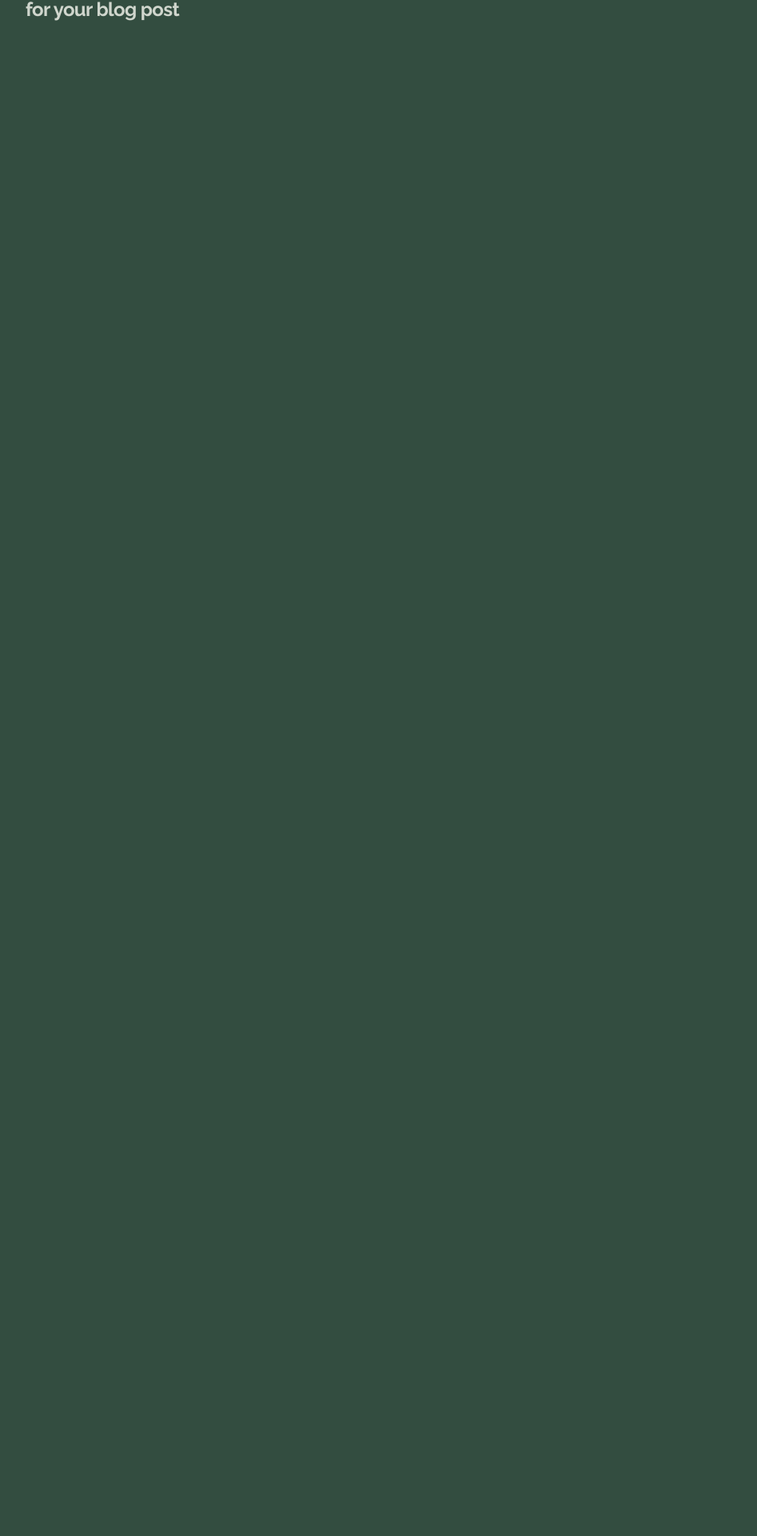
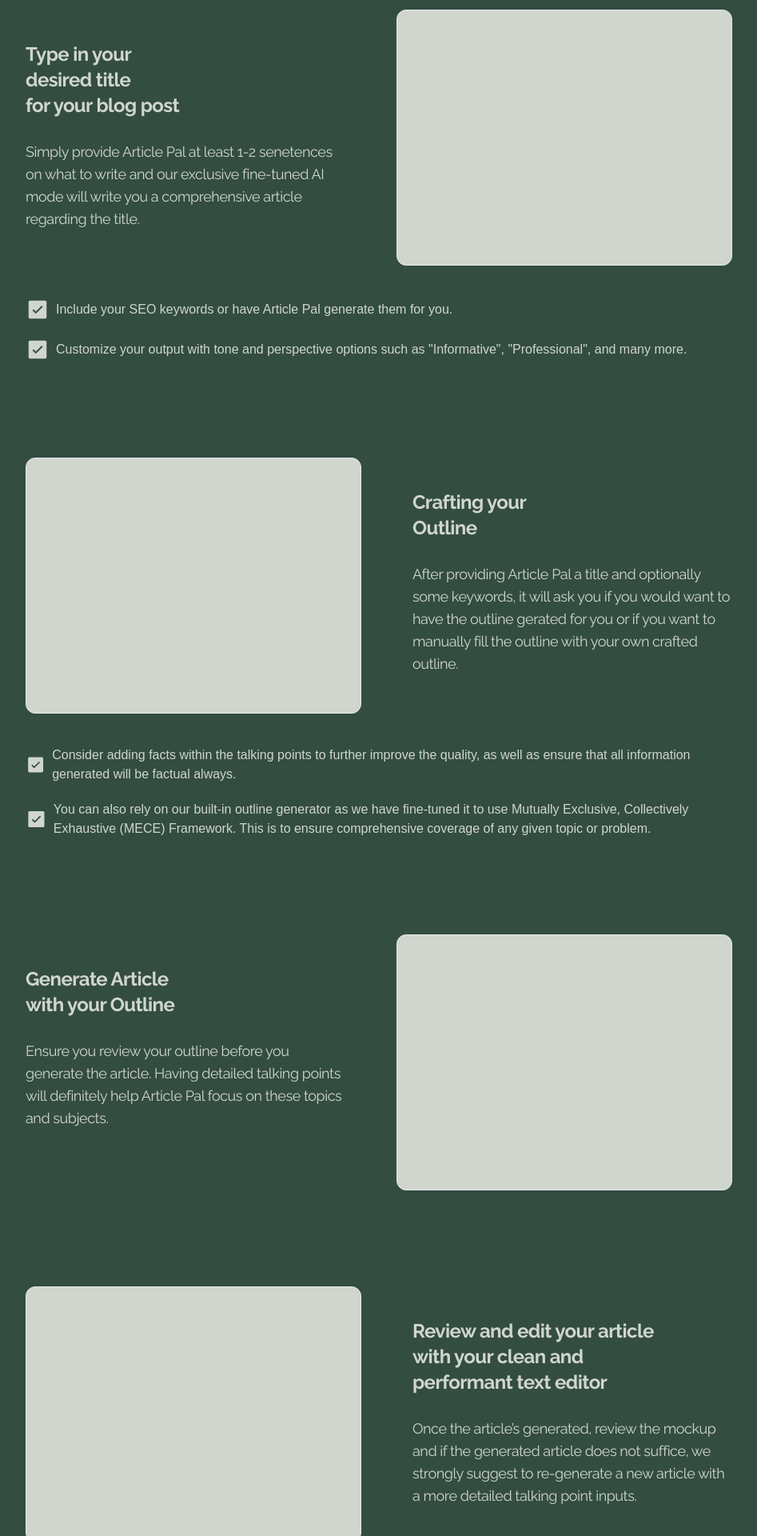
Before and after one commit to ethancreates/article-pal, a Next.js app: page / in a window 1280 px wide. Shown: the part 2763-4683 px from the top of the page at 80% size, without its empty margins (158-1105 px from the left). Before the commit the page ends 2791 px from the top, so only its background shows below. Built offline with nearby package versions, Linux system fonts and the light colour scheme; a web font is replaced by a local one.

Commit message:
finished HowToSection

```diff
--- a/src/components/HowToSection.tsx
+++ b/src/components/HowToSection.tsx
@@ -1,5 +1,8 @@
 import { raleway } from "@/components/Fonts"
 import { cn } from "@/lib/utils";
+import { IoIosCheckbox } from "react-icons/io";
+
+
 
 const HowToSection = () => {
   return (
@@ -11,11 +14,93 @@
         </h2>
       </div>
       {/* Step 1 */}
-      <div className="flex justify-between w-[900px] items-center">
-        <div className="mt-10">
-          <h2 className={cn("w-[350px] font-bold text-2xl tracking-tight", raleway.className)}>Type in your <br/> desired title <br/> for your blog post</h2>
+      <div className="flex flex-col justify-between w-[900px]">
+        {/* top side */}
+        <div className="mt-[120px] flex">
+          {/* left side */}
+          <div className="space-y-7">
+            <h2 className={cn("w-[350px] font-bold text-2xl tracking-tight mt-10", raleway.className)}>Type in your <br/> desired title <br/> for your blog post</h2>
+            <p className={cn("w-[400px] text-lg tracking-tight", raleway.className)}>Simply provide Article Pal at least 1-2 senetences on what to write and our exclusive fine-tuned AI mode will write you a comprehensive article regarding the title.</p>
+          </div>
+          {/* right side */}
+          <div className="ml-16">
+            <div className="w-[420px] h-[320px] rounded-xl bg-foreground border" />
+          </div>
         </div>
-        <div></div>
+        {/* bottom side */}
+        <div className="flex flex-col">
+          <div className="flex items-center mt-10">
+            <IoIosCheckbox className="text-3xl mr-2" />
+            <p>Include your SEO keywords or have Article Pal generate them for you.</p>
+          </div>
+          <div className="flex items-center mt-5">
+            <IoIosCheckbox className="text-3xl mr-2" />
+            <p>Customize your output with tone and perspective options such as &quot;Informative&quot;, &quot;Professional&quot;, and many more.</p>
+          </div>
+        </div>
+      </div>
+      {/* Step 2 */}
+      <div className="flex flex-col justify-between w-[900px]">
+        {/* top side */}
+        <div className="mt-[120px] flex">
+          {/* left side */}
+          <div className="">
+            <div className="w-[420px] h-[320px] rounded-xl bg-foreground border" />
+          </div>
+          {/* right side */}
+          <div className="space-y-7 ml-16">
+            <h2 className={cn("w-[350px] font-bold text-2xl tracking-tight mt-10", raleway.className)}>Crafting your<br/>Outline</h2>
+            <p className={cn("w-[400px] text-lg tracking-tight", raleway.className)}>After providing Article Pal a title and optionally some keywords, it will ask you if you would want to have the outline gerated for you or if you want to manually fill the outline with your own crafted outline.</p>
+          </div>
+        </div>
+        {/* bottom side */}
+        <div className="flex flex-col">
+          <div className="flex items-center mt-10">
+            <IoIosCheckbox className="text-3xl mr-2" />
+            <p>Consider adding facts within the talking points to further improve the quality, as well as ensure that all information generated will be factual always.</p>
+          </div>
+          <div className="flex items-center mt-5">
+            <IoIosCheckbox className="text-5xl mr-2" />
+            <p>You can also rely on our built-in outline generator as we have fine-tuned it to use Mutually Exclusive, Collectively Exhaustive (MECE) Framework. This is to ensure comprehensive coverage of any given topic or problem.</p>
+          </div>
+        </div>
+      </div>
+      {/* Step 3 */}
+      <div className="flex flex-col justify-between w-[900px]">
+        {/* top side */}
+        <div className="mt-[120px] flex">
+          {/* left side */}
+          <div className="space-y-7">
+            <h2 className={cn("w-[350px] font-bold text-2xl tracking-tight mt-10", raleway.className)}>Generate Article<br/>with your Outline</h2>
+            <p className={cn("w-[400px] text-lg tracking-tight", raleway.className)}>Ensure you review your outline before you generate the article. Having detailed talking points will  definitely help Article Pal focus on these topics and subjects.</p>
+          </div>
+          {/* right side */}
+          <div className="ml-16">
+            <div className="w-[420px] h-[320px] rounded-xl bg-foreground border" />
+          </div>
+        </div>
+
+      </div>
+      {/* Step 4 */}
+      <div className="flex flex-col justify-between w-[900px]">
+        {/* top side */}
+        <div className="mt-[120px] flex">
+          {/* left side */}
+          <div className="">
+            <div className="w-[420px] h-[320px] rounded-xl bg-foreground border" />
+          </div>
+          {/* right side */}
+          <div className="space-y-7 ml-16">
+            <h2 className={cn("w-[350px] font-bold text-2xl tracking-tight mt-10", raleway.className)}>Review and edit your article<br/>with your clean and<br/>performant text editor</h2>
+            <p className={cn("w-[400px] text-lg tracking-tight", raleway.className)}>Once the article’s generated, review the mockup and if the generated article does not suffice, we strongly suggest to re-generate a new article with a more detailed
+talking point inputs.</p>
+          </div>
+        </div>
+      </div>
+      {/* Background Text */}
+      <div className="mt-40 text-2xl tracking-tight font-bold text-foreground/50 flex flex-col items-center text-center">
+        <h2>&quot;Either write something worth reading or do something<br/>worth writing&quot;</h2>
+        <h2>- Benjamin Franklin</h2>
       </div>
     </section>
   );
```
